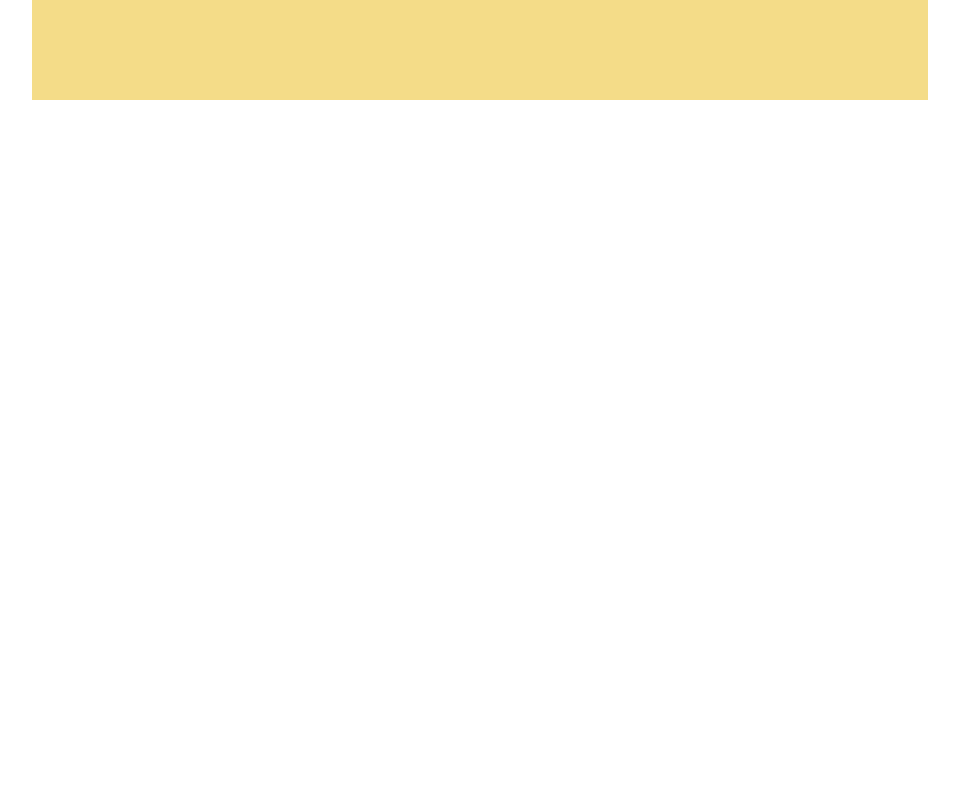
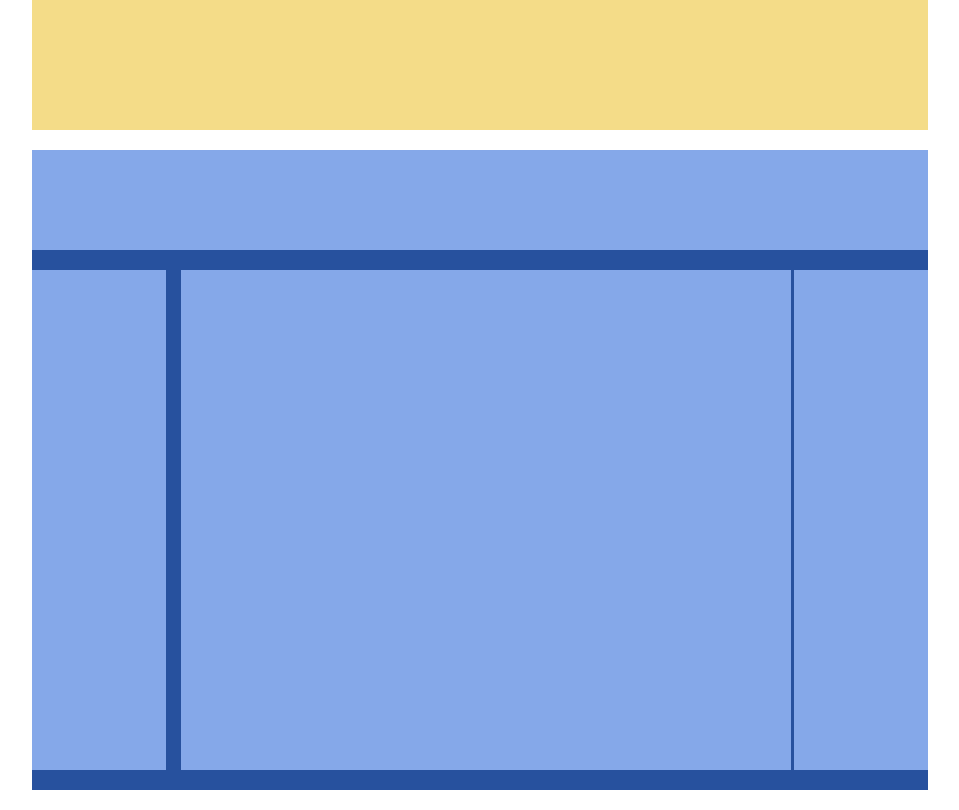
Before and after one commit to antonioiorio94/htmlcss-struttura-wp, a plain HTML site: page index.html in a window 1280 px wide. Shown: the part 520-1330 px from the top of the page, without its empty margins (160-1119 px from the left). Before the commit the page ends 800 px from the top, so only its background shows below. Drawn offline with Linux system fonts and the light colour scheme.

Commit message:
blue section

```diff
--- a/css/style.css
+++ b/css/style.css
@@ -11,7 +11,7 @@
 
 .debug header {
     background-color: pink;
-    height: 100px;
+    height: 130px;
 
 }
 
@@ -19,3 +19,41 @@
     height: 500px;
     margin: 20px 0px;
     background-color: rgb(244 220 136);
+}
+
+.debug .main--blue {
+    height: 640px;
+    margin: 20px 0px;
+    background-color: rgb(39, 81, 158);
+}
+
+.debug .header-blue {
+    height: 100px;
+    margin: 0px 0px 20px 0px;
+    background-color: rgb(133, 168, 233);
+}
+
+.debug .blue-left{
+    height: 500px;
+    width: 15%;
+    margin: 0px 15px 20px 0px;
+    background-color: rgb(133, 168, 233);
+    float: left;
+}
+
+
+.debug .blue-center {
+    height: 500px;
+    margin: 0px 0px 20px 0px;
+    background-color: rgb(133, 168, 233);
+    float: left;
+    width: 68%;
+}
+
+.debug .blue-right {
+    height: 500px;
+    width: 15%;
+    margin: 0px 0px 0px 0px;
+    background-color: rgb(133, 168, 233);
+    float: right;
+}
--- a/index.html
+++ b/index.html
@@ -32,7 +32,13 @@
 
             <!--main seconda parte-->
 
-            <div>
+            <div class="main--blue">
+
+                <div class="header-blue"></div>
+
+                <div class="blue-left"></div>
+                <div class="blue-center"></div>
+                <div class="blue-right"></div>
 
 
             </div>
```
